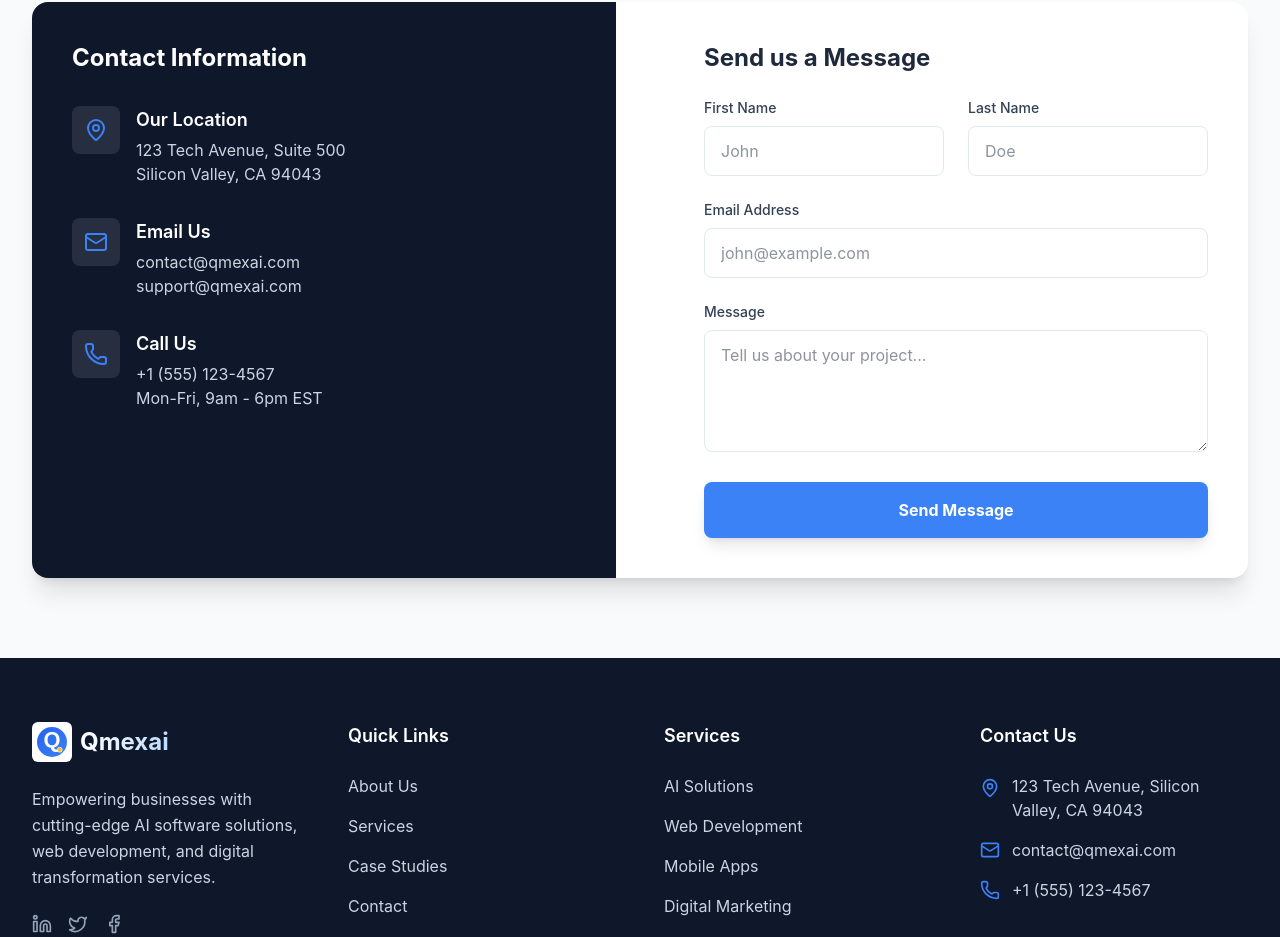
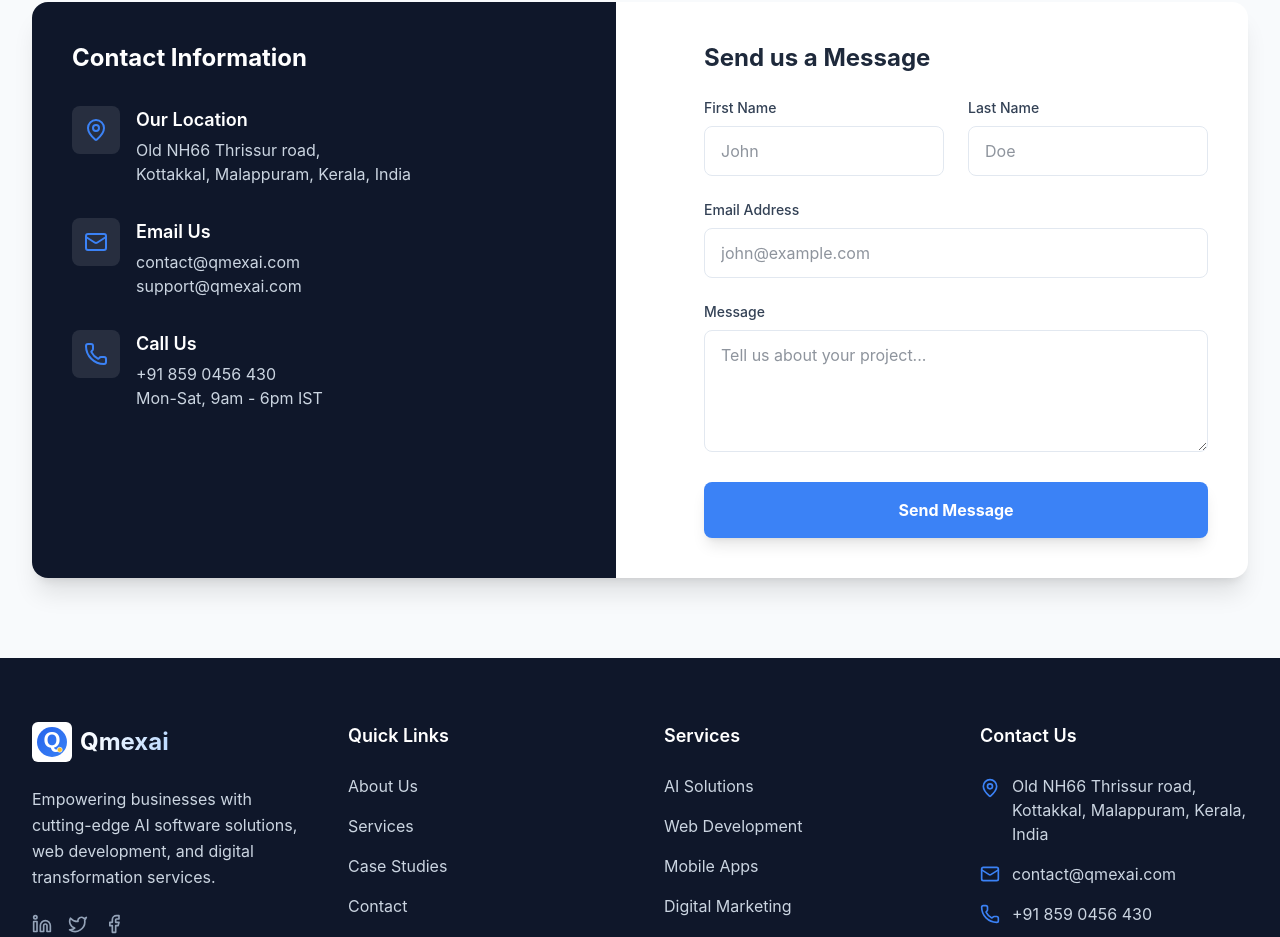
Before and after one commit to muhsinkalodi/qmexai, a React (Vite) app: page /contact in a window 1280 px wide. Shown: the part 592-1529 px from the top of the page. Built offline with nearby package versions, Linux system fonts and the light colour scheme.

Commit message:
contacts

```diff
--- a/src/components/layout/Footer.jsx
+++ b/src/components/layout/Footer.jsx
@@ -51,7 +51,7 @@ const Footer = () => {
                         <ul className="space-y-4">
                             <li className="flex items-start space-x-3 text-slate-300">
                                 <MapPin size={20} className="mt-1 flex-shrink-0 text-accent" />
-                                <span>123 Tech Avenue, Silicon Valley, CA 94043</span>
+                                <span>Old NH66 Thrissur road, Kottakkal, Malappuram, Kerala, India</span>
                             </li>
                             <li className="flex items-center space-x-3 text-slate-300">
                                 <Mail size={20} className="flex-shrink-0 text-accent" />
@@ -59,7 +59,7 @@ const Footer = () => {
                             </li>
                             <li className="flex items-center space-x-3 text-slate-300">
                                 <Phone size={20} className="flex-shrink-0 text-accent" />
-                                <span>+1 (555) 123-4567</span>
+                                <span>+91 859 0456 430</span>
                             </li>
                         </ul>
                     </div>
--- a/src/pages/Contact.jsx
+++ b/src/pages/Contact.jsx
@@ -73,7 +73,7 @@ const Contact = () => {
                                 </div>
                                 <div>
                                     <p className="font-semibold text-lg">Our Location</p>
-                                    <p className="text-slate-300 mt-1">123 Tech Avenue, Suite 500<br />Silicon Valley, CA 94043</p>
+                                    <p className="text-slate-300 mt-1">Old NH66 Thrissur road, <br /> Kottakkal, Malappuram, Kerala, India</p>
                                 </div>
                             </div>
 
@@ -93,7 +93,7 @@ const Contact = () => {
                                 </div>
                                 <div>
                                     <p className="font-semibold text-lg">Call Us</p>
-                                    <p className="text-slate-300 mt-1">+1 (555) 123-4567<br />Mon-Fri, 9am - 6pm EST</p>
+                                    <p className="text-slate-300 mt-1">+91  859 0456 430<br />Mon-Sat, 9am - 6pm IST</p>
                                 </div>
                             </div>
                         </div>
```
